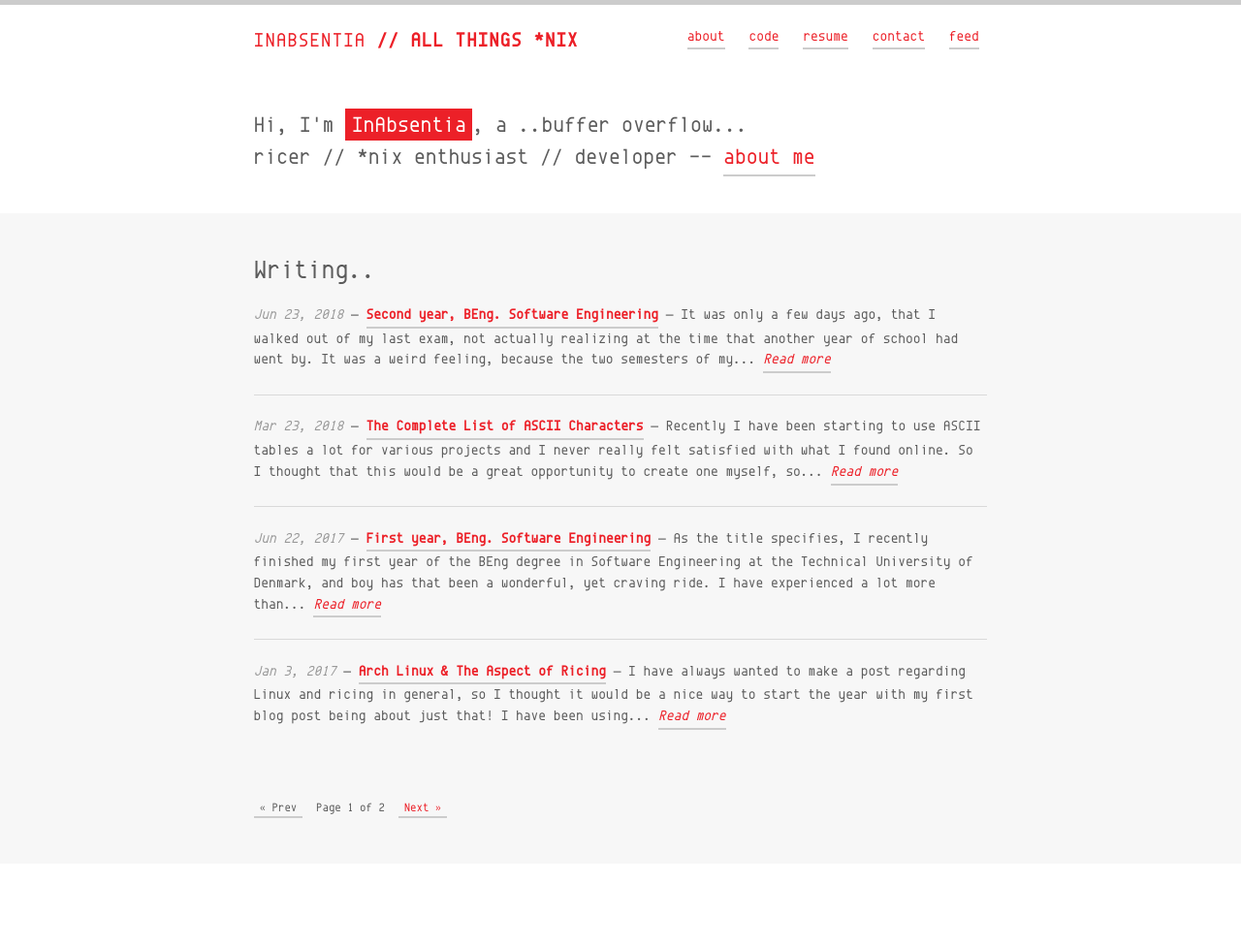
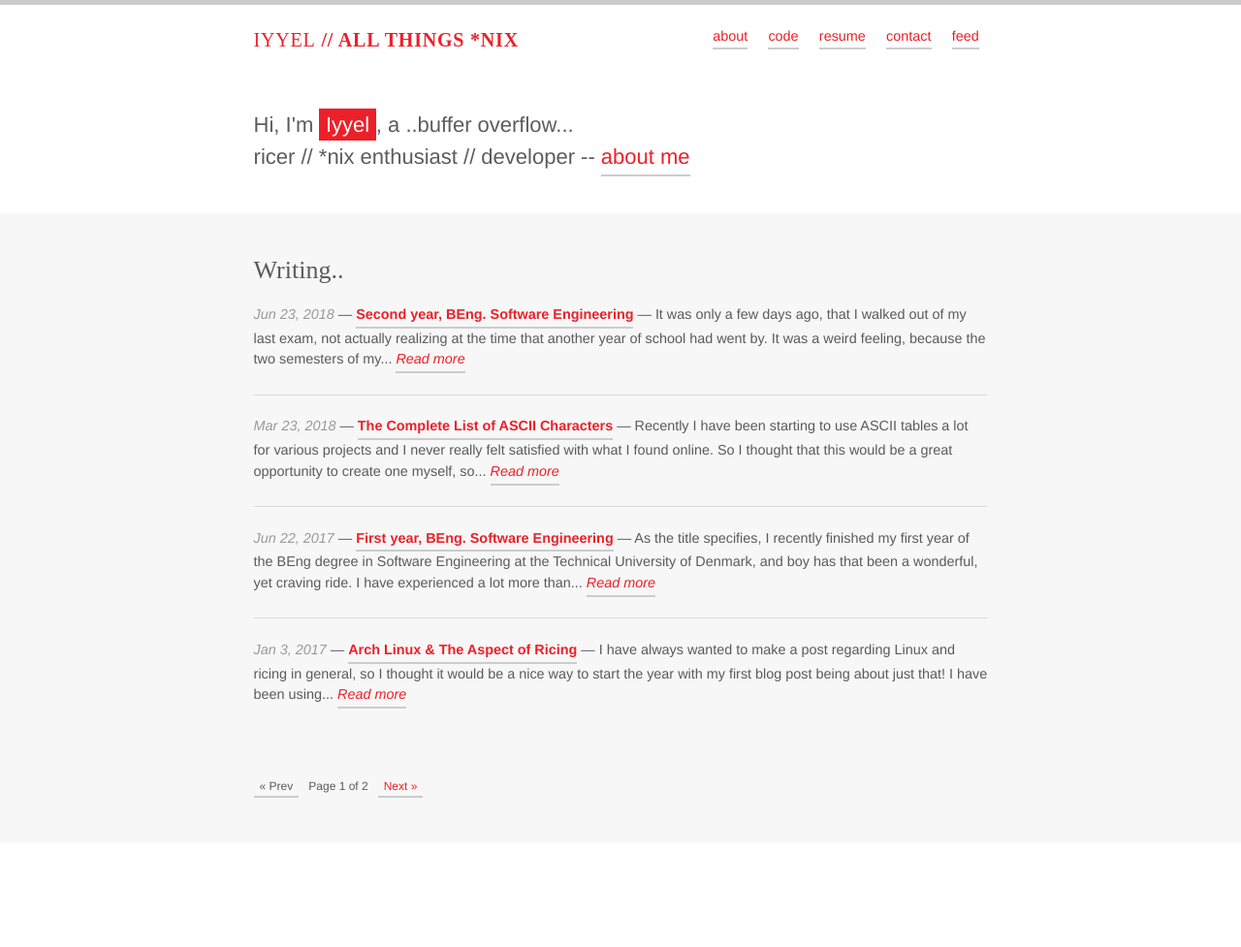
Before and after one commit to InAbsencia/inabsentia.io, a Jekyll site: the page built from src/index.html, in a window 1280 px wide. Shown: the whole page at 97% size. Built offline with Jekyll 4.4.1, drawn with Linux system fonts in a browser that asks for light colours; some web fonts are replaced; the list of posts is cut into pages by our own code; after the commit the page ends 955 px from its top, so only the background shows below that.

Commit message:
InAbsentia -> iyyel

```diff
--- a/_config.yml
+++ b/_config.yml
@@ -1,5 +1,5 @@
 # SEO settings
-title: InAbsentia
+title: Iyyel
 site_name: "ALL THINGS *NIX"
 title_description: "*nix site about software development and other wonderful niche things"
 description: "ALL THINGS *NIX is a site hosted by software developer and self-taught programmer, InAbsentia.
@@ -8,7 +8,7 @@
            engineering, development, developer, programmer, computer, science, security, network, networking, personal, website, project, artificial, intelligence,
            machine, learning, deep, learning, robotics, electronics, personal, blog, mindset, life, live, mind, thoughts, thought, education, university"
 
-url: https://inabsentia.io
+url: https://iyyel.io
 baseurl: null
 
 # Build settings
@@ -30,13 +30,13 @@
 
 # Author settings
 author:
-  name     : "InAbsentia"
+  name     : "Iyyel"
   job      : " ..buffer overflow.."
   bio      : "ricer // *nix enthusiast // developer"
   thumb    : /assets/img/author.jpg
-  email    : absentia@inabsentia.io
-  url      : https://inabsentia.io
-  github   : https://github.com/inabsencia
+  email    : i@iyyel.io
+  url      : https://iyyel.io
+  github   : https://github.com/iyyel
 
 # social settings
 og_locale: "en_US"
```
